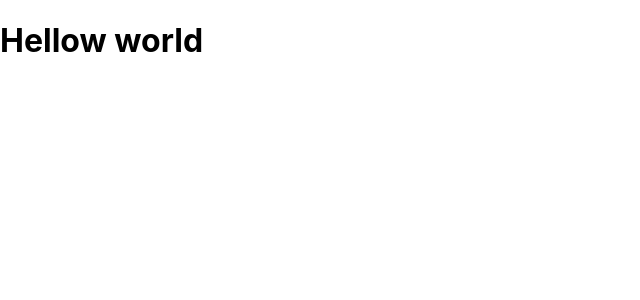
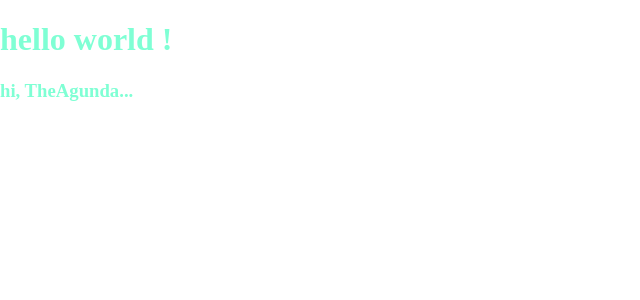
Before and after one commit to TheAgunda/Learn-React, a React (Create React App) app: page / in a window 1280 px wide. Shown: the top 300 px of the page, without its empty margins (0-640 px from the left). Built offline with nearby package versions, Linux system fonts and the light colour scheme.

Commit message:
Create div element container with two child element

```diff
--- a/src/index.js
+++ b/src/index.js
@@ -2,7 +2,13 @@ import React from 'react';
 import ReactDOM from 'react-dom';
 import './index.css';
 
+//parent element
+//properties
+//childElement
 
-const element = React.createElement('h1', null, 'Hellow  world');
+const element = React.createElement('div', { className: "first-element" },
+  React.createElement('h1', null, "hello world !"),
+  React.createElement("h3", { className: 'true' }, "hi, TheAgunda...")
+);
 
 ReactDOM.render(element, document.getElementById('application'));
```
